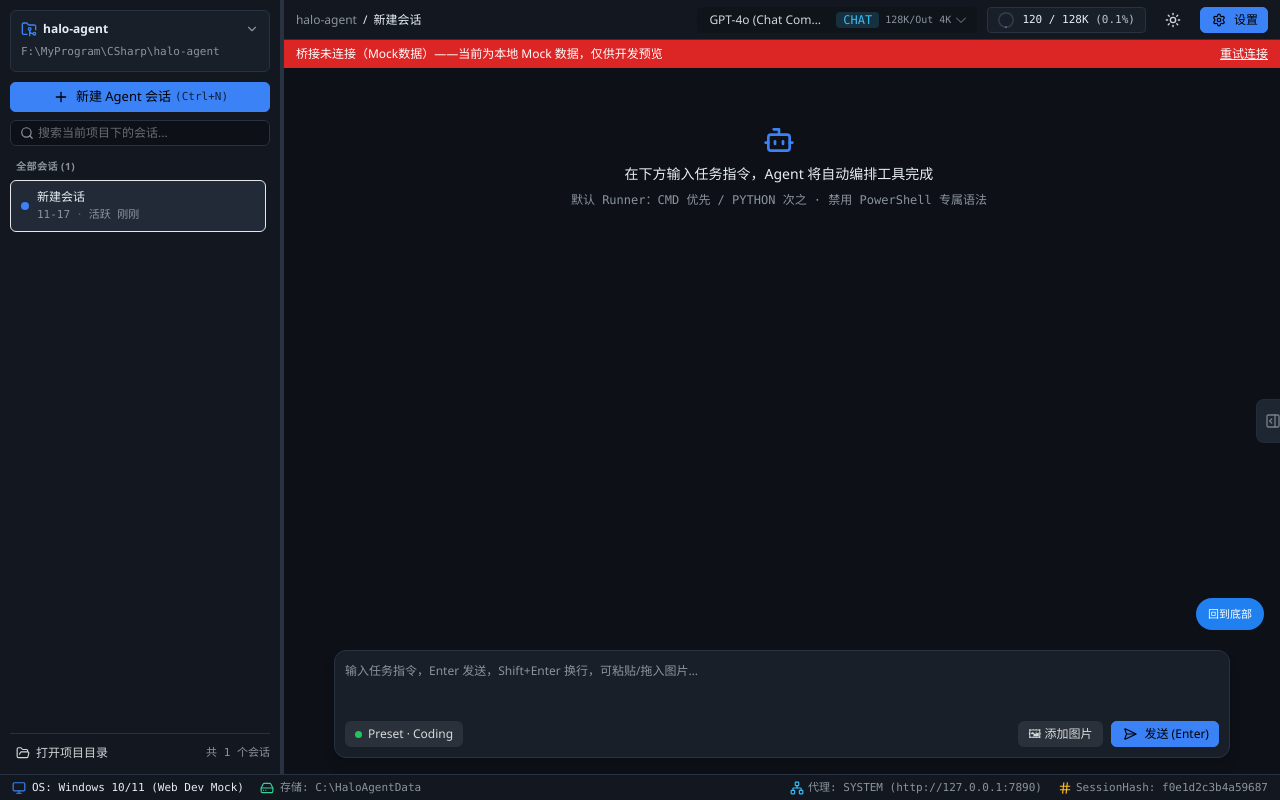
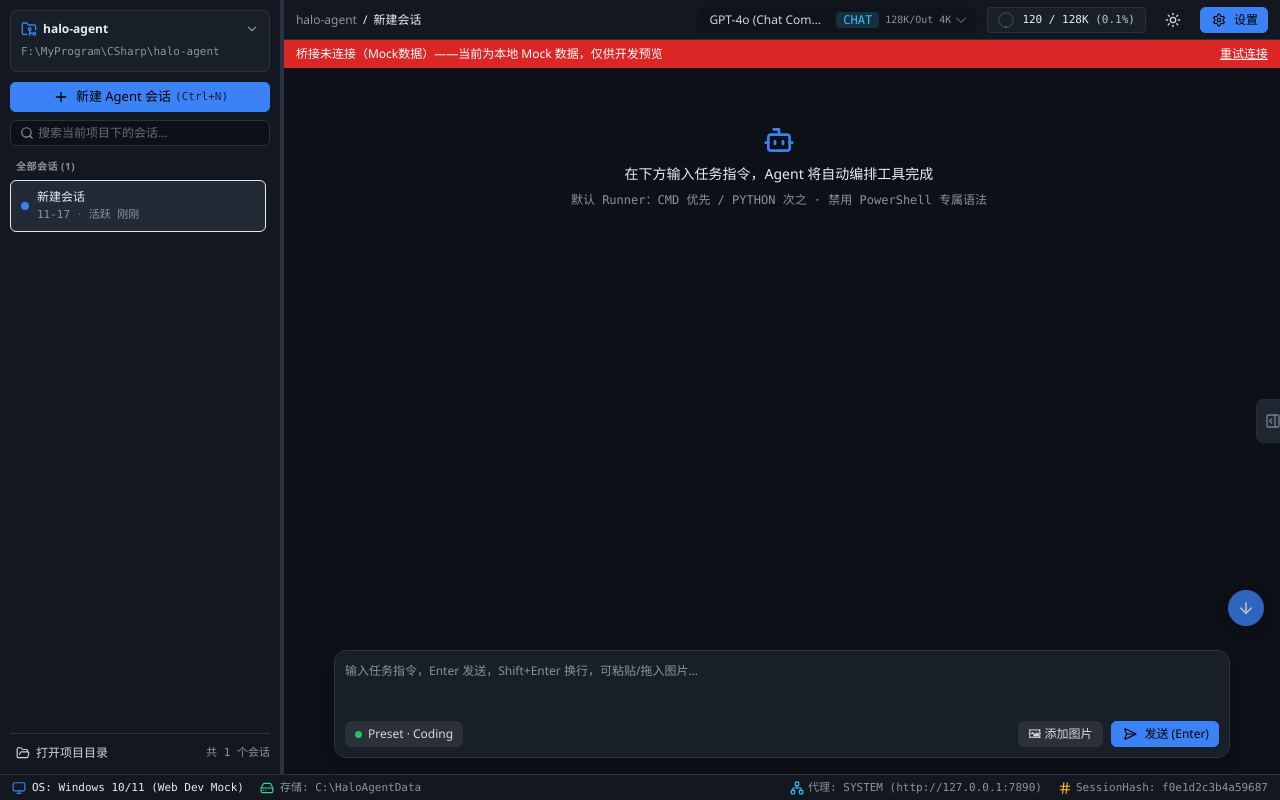
Before and after one commit to ShenHaiSu/halo-agent, a Vue app in the folder src/Web.Client/: page / in a window 1280 px wide. Built offline with nearby package versions, Linux system fonts and the light colour scheme.

Commit message:
将回到底部按钮重构为圆形图标按钮
文字 pill 改为 36px 主题色圆钮并复用下箭头图标。新增无障碍标签与悬停样式，补充单测覆盖显示与点击。

```diff
--- a/src/Web.Client/src/features/agent/components/TimelineView.vue
+++ b/src/Web.Client/src/features/agent/components/TimelineView.vue
@@ -133,9 +133,10 @@
         class="show-jump-pill"
         data-testid="show-jump"
         title="回到底部"
+        aria-label="回到底部"
         @click="emit('jump-latest')"
       >
-        回到底部
+        <ArrowDownIcon :size="18" />
       </button>
     </Transition>
   </div>
@@ -143,6 +144,7 @@
 <script setup lang="ts">
 import { computed, onMounted, onUnmounted, useTemplateRef, type ComponentPublicInstance } from 'vue';
 import { Bot } from 'lucide-vue-next';
+import ArrowDownIcon from '@shared/ui/icons/ArrowDownIcon.vue';
 import type { ChatImageRef, UnifiedChatMessage } from '@shared/bridge/hostBridge';
 import type { TimelineEntry, TurnGroup } from '@features/session/utils/turnGroup';
 import type { AgentToolCard } from '@features/agent/stores/model';
@@ -317,27 +319,46 @@ const showJumpVisible = computed(() => props.showJumpBtn || props.readingWindow)
     transition: none;
   }
 }
-/* 硬切：会话切换无骨架遮罩 / 无内容微淡入，直接替换 timelineItems。 */
-/* 回到底部 pill：absolute 悬浮于滚动容器之外，不占 scrollHeight，避免出现又收回的抖动。 */
+/* 回到底部圆钮：absolute 悬浮于滚动容器之外，不占 scrollHeight，避免出现又收回的抖动。 */
 .show-jump-pill {
   position: absolute;
-  bottom: 12px;
+  bottom: 16px;
   right: 16px;
-  height: 32px;
-  padding: 0 12px;
-  border-radius: 9999px;
-  font-size: 11px;
-  white-space: nowrap;
-  background: var(--n-primary-color, #2080f0);
+  width: 36px;
+  height: 36px;
+  padding: 0;
+  border-radius: 50%;
+  display: inline-flex;
+  align-items: center;
+  justify-content: center;
+  background: var(--accent-primary, #3b82f6);
   color: #fff;
+  opacity: 0.75;
   border: none;
   cursor: pointer;
   z-index: 6;
-  transition: opacity 120ms ease-out;
+  box-shadow: 0 4px 12px rgba(0, 0, 0, 0.25);
+  transition:
+    opacity 150ms ease-out,
+    background-color 150ms ease-out;
 }
-/* P03：pill 淡入（与会话切换无关，保留） */
+.show-jump-pill:hover {
+  opacity: 1;
+}
+.show-jump-pill:active {
+  opacity: 1;
+}
+.show-jump-pill:focus-visible {
+  opacity: 1;
+  outline: 2px solid var(--accent-primary, #3b82f6);
+  outline-offset: 2px;
+}
+html.light .show-jump-pill {
+  color: #0f172a;
+}
+/* P03：圆钮淡入（与会话切换无关，保留） */
 .show-jump-enter-active {
-  transition: opacity 120ms ease-out;
+  transition: opacity 150ms ease-out;
 }
 .show-jump-enter-from {
   opacity: 0;
--- /dev/null
+++ b/src/Web.Client/src/shared/ui/icons/ArrowDownIcon.vue
@@ -0,0 +1,24 @@
+<template>
+  <svg
+    viewBox="0 0 24 24"
+    :width="size"
+    :height="size"
+    fill="none"
+    stroke="currentColor"
+    :stroke-width="strokeWidth"
+    stroke-linecap="round"
+    stroke-linejoin="round"
+    aria-hidden="true"
+    focusable="false"
+  >
+    <!-- lucide ArrowDown 同构：竖线 + 直线单箭头 -->
+    <path d="M12 5v14" />
+    <path d="m19 12-7 7-7-7" />
+  </svg>
+</template>
+<script setup lang="ts">
+withDefaults(defineProps<{ size?: number | string; strokeWidth?: number | string }>(), {
+  size: 18,
+  strokeWidth: 2,
+});
+</script>
```
Also changed, not shown: 1 other file (tests, documents, lock files or other folders).
